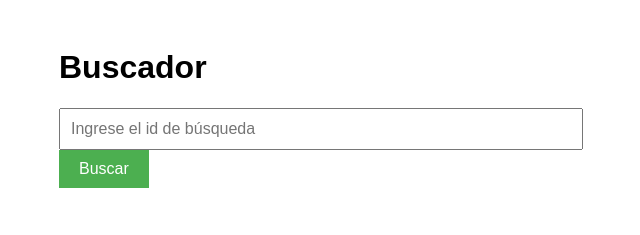
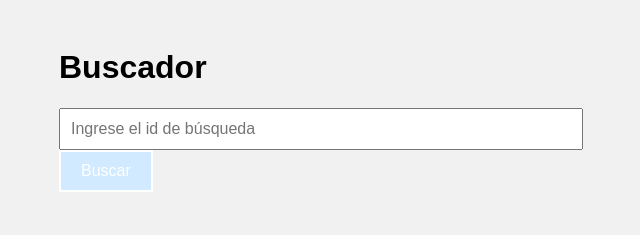
Before and after one commit to ivanarnold14/buscador, a plain HTML site: page index.html in a window 1280 px wide. Shown: the whole page, without its empty margins (331-971 px from the left). Drawn offline with Linux system fonts and the light colour scheme.

Commit message:
index.html

```diff
--- a/index.html
+++ b/index.html
@@ -6,25 +6,30 @@
     /* Estilos CSS para la página */
 body {
   font-family: Arial, sans-serif;
+  background-color: #f1f1f1; /* Cambiar el color de fondo al tono deseado */
 }
+
 .container {
   max-width: 500px;
   margin: 0 auto;
   padding: 20px;
 }
+
 .search-form input[type="text"] {
   width: 100%;
   padding: 10px;
   font-size: 16px;
 }
+
 .search-form input[type="submit"] {
-      background-color: #4CAF50;
+  background-color: #d1eaff; /* Cambiar el color de fondo del botón al celeste claro deseado */
   color: white;
-      border: none;
+  border: 2px solid white; /* Cambiar el color del borde al blanco */
   padding: 10px 20px;
   font-size: 16px;
   cursor: pointer;
 }
+
 .search-results {
   margin-top: 20px;
 }
```
Lines whose indentation alone changed are shown as unchanged.
